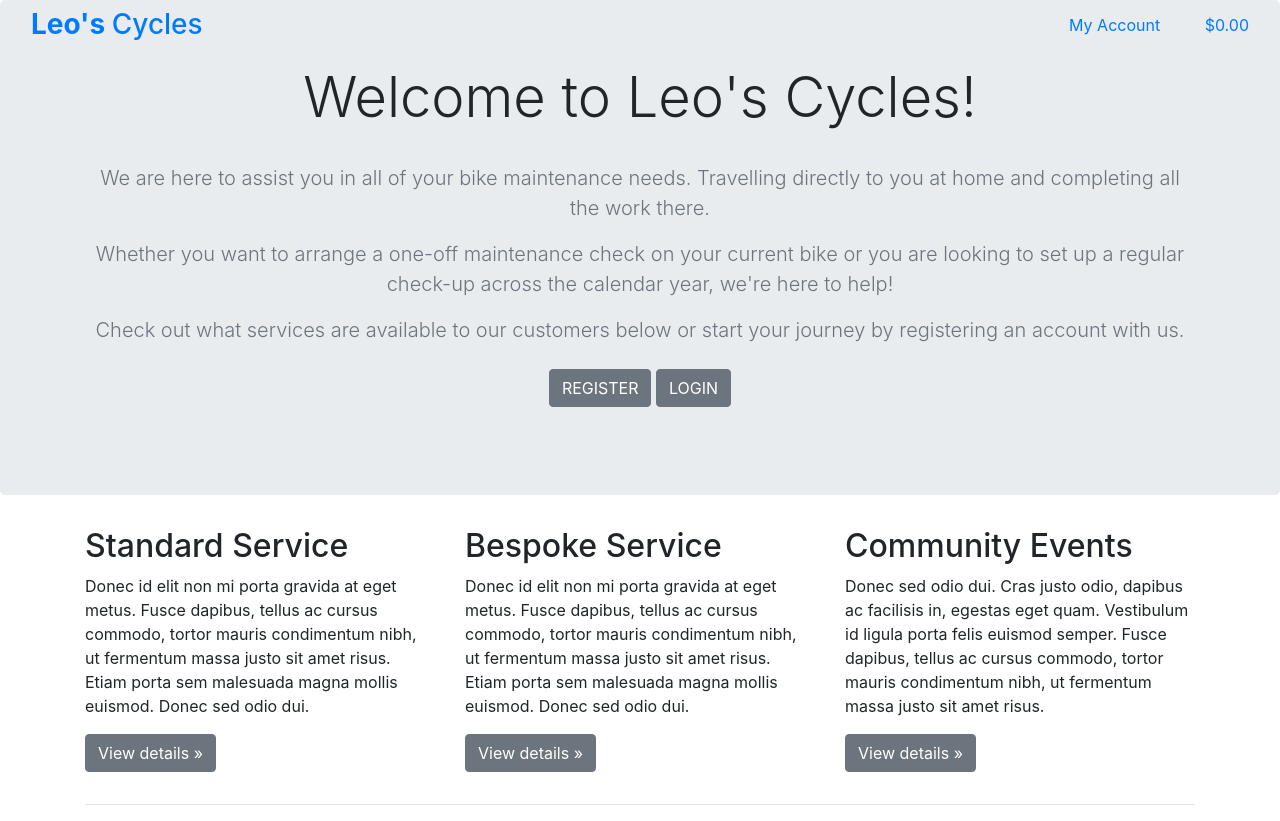
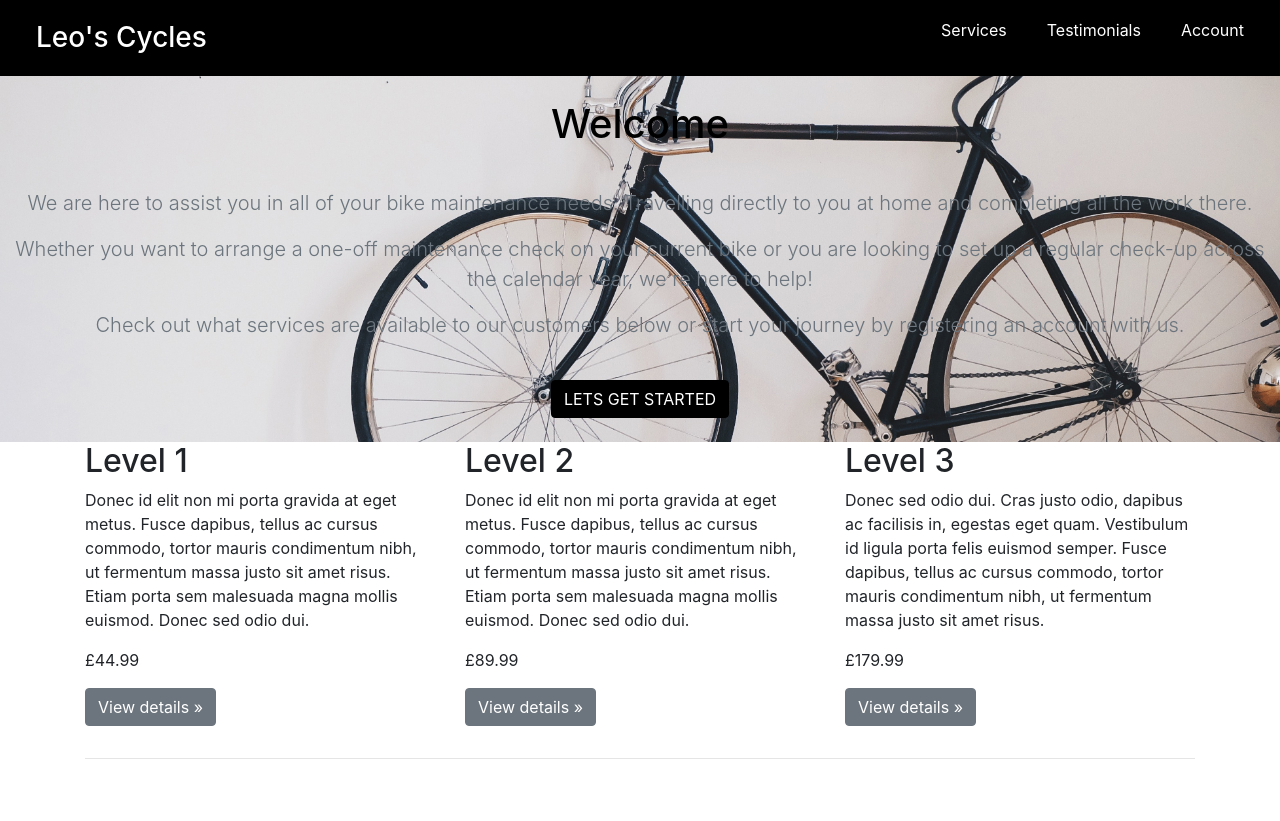
Before and after one commit to Liz94688/leos-cycles_v1, a Django app: page / in a window 1280 px wide. After the commit the page ends 759 px from the top, so only its background shows below. Run offline with Django 3.2, Linux system fonts and the light colour scheme; some libraries are stand-ins or nearby versions.

Commit message:
Adjustments to home page header and navbar

```diff
--- a/home/templates/home/index.html
+++ b/home/templates/home/index.html
@@ -1,4 +1,5 @@
 {% extends "base.html" %}
+{% load static %}
 
 {% block page_header %}
     <div class="container header-container">
@@ -10,36 +11,34 @@
 
 {% block content %}
 <main role="main">
-
-  <div class="jumbotron text-center">
-    <div class="container">
-      <h1 class="display-4">Welcome to Leo's Cycles!</h1>
-      <br>
+    <div class="hero-image">
+        <div class="hero-text">
+            <h1>Welcome</h1>
             <p class="lead text-muted">We are here to assist you in all of your bike maintenance needs. Travelling directly to you at home and completing all the work there.</p>
             <p class="lead text-muted">Whether you want to arrange a one-off maintenance check on your current bike or you are looking to set up a regular check-up across the calendar year, we're here to help!</p>
             <p class="lead text-muted">Check out what services are available to our customers below or start your journey by registering an account with us.</p>
-      <p>
-        <a href="#" class="btn btn-secondary rounded text-uppercase my-2">Register</a>
-        <a href="#" class="btn btn-secondary rounded text-uppercase my-2">Login</a>
-      </p>
+            <a href="#" class="btn btn-secondary rounded text-uppercase my-4 hero-btn">Lets get started</a>
         </div>
     </div>
 
     <div class="container">
         <div class="row">
         <div class="col-md-4">
-        <h2>Standard Service</h2>
+            <h2>Level 1</h2>
             <p>Donec id elit non mi porta gravida at eget metus. Fusce dapibus, tellus ac cursus commodo, tortor mauris condimentum nibh, ut fermentum massa justo sit amet risus. Etiam porta sem malesuada magna mollis euismod. Donec sed odio dui. </p>
+            <p>£44.99</p>
             <p><a href="#" class="btn btn-secondary" role="button">View details »</a></p>
         </div>
         <div class="col-md-4">
-        <h2>Bespoke Service</h2>
+            <h2>Level 2</h2>
             <p>Donec id elit non mi porta gravida at eget metus. Fusce dapibus, tellus ac cursus commodo, tortor mauris condimentum nibh, ut fermentum massa justo sit amet risus. Etiam porta sem malesuada magna mollis euismod. Donec sed odio dui. </p>
+            <p>£89.99</p>
             <p><a href="#" class="btn btn-secondary" role="button">View details »</a></p>
         </div>
         <div class="col-md-4">
-        <h2>Community Events</h2>
+            <h2>Level 3</h2>
             <p>Donec sed odio dui. Cras justo odio, dapibus ac facilisis in, egestas eget quam. Vestibulum id ligula porta felis euismod semper. Fusce dapibus, tellus ac cursus commodo, tortor mauris condimentum nibh, ut fermentum massa justo sit amet risus.</p>
+            <p>£179.99</p>
             <p><a href="#" class="btn btn-secondary" role="button">View details »</a></p>
         </div>
         </div>
--- a/leos_cycles/settings.py
+++ b/leos_cycles/settings.py
@@ -150,3 +150,7 @@ USE_TZ = True
 # https://docs.djangoproject.com/en/3.1/howto/static-files/
 
 STATIC_URL = '/static/'
+STATICFILES_DIRS = (os.path.join(BASE_DIR, 'static'),)
+
+MEDIA_URL = '/media/'
+MEDIA_ROOT = os.path.join(BASE_DIR, 'media')
--- a/leos_cycles/urls.py
+++ b/leos_cycles/urls.py
@@ -15,9 +15,11 @@ Including another URLconf
 """
 from django.contrib import admin
 from django.urls import path, include
+from django.conf import settings
+from django.conf.urls.static import static
 
 urlpatterns = [
     path('admin/', admin.site.urls),
     path('accounts/', include('allauth.urls')),
     path('', include('home.urls')),
-]
+] + static(settings.MEDIA_URL, document_root=settings.MEDIA_ROOT)
--- /dev/null
+++ b/static/css/base.css
@@ -0,0 +1,110 @@
+html, body {
+    height: 100%;
+}
+
+/* Navbar */
+.nav {
+    display: flex;
+    flex-wrap: wrap;
+    align-items: centre;
+    justify-content: space-between;
+    padding: 15px;
+}
+
+.nav-background {
+    background-color: #000;
+}
+
+.home-logo {
+    display: flex;
+    justify-content: center;
+    padding: 0px;
+}
+
+.home-logo a {
+    color: #fff;
+}
+
+.home-logo a.nav-link {
+    padding: 10px 20px;
+}
+
+.home-logo a.nav-link h3 {
+    margin: 0px;
+}
+
+.nav-ul {
+    display: flex;
+    align-items: centre;
+    justify-content: center;
+    padding: 0px;
+    list-style-type: none;
+}
+
+.nav-ul li a {
+    display: inline-block;
+    color: #fff;
+    padding: 10px 20px;
+    text-decoration: none;
+}
+
+.dropdown-menu {
+    background-color: #000;
+}
+
+.hamburger {
+    background-color: transparent;
+    display: none;
+    border: 0;
+    color: #fff;
+    cursor: pointer;
+    font-size: 25px;
+
+}
+
+.hamburger:focus {
+    outline: none;
+}
+
+/* Hero image - Home */
+.hero-image {
+    background: url('/media/homepage_image2.jpg') no-repeat center;
+    background-size: cover;
+    position: relative;
+    padding-top: 100px;
+}
+
+.hero-text {
+    text-align: center;
+    top: 50%;
+    left: 50%;
+    color: #000;
+}
+
+.hero-text h1{
+    margin: 0px 0px 40px;
+    color: #000;
+}
+
+.hero-btn {
+    background-color: #000;
+    border-color: #000;
+}
+/* Media Queries */
+
+/* Screen is less than 767px */
+@media screen and (max-width: 767px) {
+    .nav-ul {
+        display: none;
+        flex-direction: column;
+        width: 100%;
+    }
+
+    .nav-ul.show {
+        display: flex;
+    }
+
+    .hamburger {
+        display: block;
+    }
+}
--- a/templates/base.html
+++ b/templates/base.html
@@ -15,6 +15,9 @@
 
     {% block corecss %}
     <link rel="stylesheet" href="https://stackpath.bootstrapcdn.com/bootstrap/4.5.2/css/bootstrap.min.css" integrity="sha384-JcKb8q3iqJ61gNV9KGb8thSsNjpSL0n8PARn9HuZOnIxN0hoP+VmmDGMN5t9UJ0Z" crossorigin="anonymous">
+    <link rel="stylesheet" href="https://cdnjs.cloudflare.com/ajax/libs/font-awesome/4.7.0/css/font-awesome.min.css">
+    <link rel="stylesheet" href="{% static 'css/base.css' %}">
+
     {% endblock %}
 
     {% block extra_css %}
@@ -32,28 +35,32 @@
     <title>Leo's Cycles {% block extra_title %}{% endblock %}</title>
   </head>
   <body>
-    <header class="container-fluid fixed-top">
-        <div class="row">
-            <div class="col-sm my-auto py-1 py-lg-0 text-center text-lg-left">
-                <a href="{% url 'home' %}" class="nav-link main-logo-link">
-                    <h3 class="logo-font my-0"><strong>Leo's </strong>Cycles</h3>
+    <header>
+        <div class="container">
+            <!-- Navbar -->
+                <nav class="navbar fixed-top nav-background">
+                <!-- Home Link and Title -->
+                    <div class="home-logo">
+                        <a href="{% url 'home' %}" class="nav-link">
+                            <h3> Leo's Cycles</h3>
                         </a>
                     </div>
-            <div class="col-sm my-auto py-1 py-lg-0">
-                <ul class="list-inline list-unstyled text-center text-lg-right my-0">
+                    <!-- Right-hand dropdown -->
+                    <button class="hamburger" id="hamburger">
+                        <i class="fa fa-bars"></i>
+                    </button>
+                    <ul class="list-inline nav-ul" id="nav-ul">
+                        <li><a href="#">Services</a></li>
+                        <li><a href="#">Testimonials</a></li>
                         <li class="list-inline-item dropdown">
-                        <a class="text-black nav-link" href="#" id="user-options" data-toggle="dropdown" aria-haspopup="true" aria-expanded="false">
-                            <div class="text-center">
-                                <div><i class="fal fa-user fa-lg"></i></div>
-                                <p class="my-0">My Account</p>
-                            </div>
-                        </a>
-                        <div class="dropdown-menu border-0" aria-labelledby="user-options">
+                            <a class="nav-link" href="#" id="user-account-menu" data-toggle="dropdown" aria-haspopup="true" aria-expanded="false">Account</a>
+                            <div class="dropdown-menu dropdown-menu-right" aria-labelledby="user-account-options">
                                 {% if request.user.is_authenticated %}
                                     {% if request.user.is_superuser %}
-                                    <a href="" class="dropdown-item">Service Management</a>
+                                        <a href="#" class="dropdown-item">Internal Management</a>
                                     {% endif %}
-                                <a href="" class="dropdown-item">My Profile</a>
+                                    <a href="#" class="dropdown-item">My Profile</a>
+                                    <a href="#" class="dropdown-item">Order History</a>
                                     <a href="{% url 'account_logout' %}" class="dropdown-item">Logout</a>
                                 {% else %}
                                     <a href="{% url 'account_signup' %}" class="dropdown-item">Register</a>
@@ -61,10 +68,14 @@
                                 {% endif %}
                             </div>
                         </li>
+                    </ul>
+            </nav>
+        <!-- /.Navbar -->
+
+        <!-- Basket option taken from CI tutorial
                 <li class="list-inline-item">
-                        <a class="{% if grand_total %}text-info font-weight-bold{% else %}text-black{% endif %} nav-link" href="">
+                    <a href="" class="{% if grand_total %}text-info font-weight-bold{% else %}text-black{% endif %} nav-link">
                         <div class="text-center">
-                                <div><i class="fas fa-shopping-bag fa-lg"></i></div>
                             <p class="my-0">
                                 {% if grand_total %}
                                     ${{ grand_total|floatformat:2 }}
@@ -75,11 +86,10 @@
                         </div>
                     </a>
                 </li>
-                </ul>
-            </div>
+        End of alternative using BS      -->
+
         </div>
     </header>
-
 
     {% if messages %}
         <div class="message-container"></div>
@@ -91,7 +101,7 @@
     {% block content %}
     {% endblock %}
 
-    {% block  postloadjs %}
+    {% block postloadjs %}
     {% endblock %}
 
   </body>
```
Also changed, not shown: static/css/script.js (added, +11 -0 lines), media/homepage_image2.jpg (added). Lines whose indentation alone changed are shown as unchanged.
